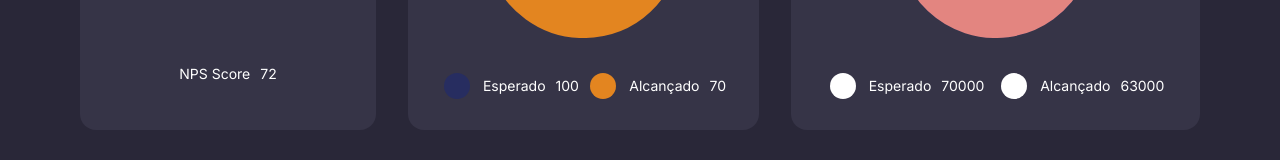
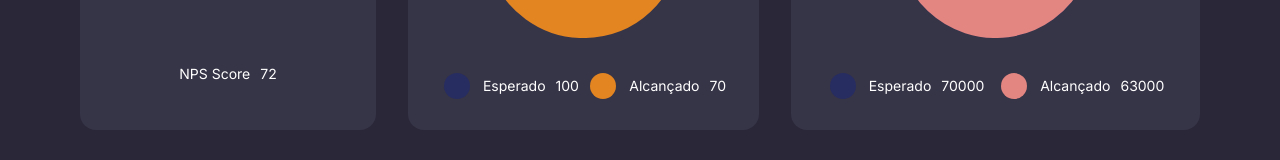
Before and after one commit to crystian97/dashboard, a React (Vite) app: page / in a window 1280 px wide. Shown: the part 281-441 px from the top of the page. Built offline with nearby package versions, Linux system fonts and the light colour scheme; data requests are answered from the project's data file.

Commit message:
refactor:change color do goals monthly

```diff
--- a/src/pages/home/index.jsx
+++ b/src/pages/home/index.jsx
@@ -194,12 +194,12 @@ export default function Home() {
           </CardBody>
           <CardFooter>
             <Subtitles>
-              <Circle size={32} weight="fill" />
+              <Circle size={32} weight="fill" color="#1286" />
               <small>Esperado</small>
               <small>{awaitedMonthlyGoal}</small>
             </Subtitles>
             <Subtitles>
-              <Circle size={32} weight="fill" />
+              <Circle size={32} weight="fill" color="#e38580" />
               <small>Alcançado</small>
               <small>{monthlyGoals}</small>
             </Subtitles>
```
